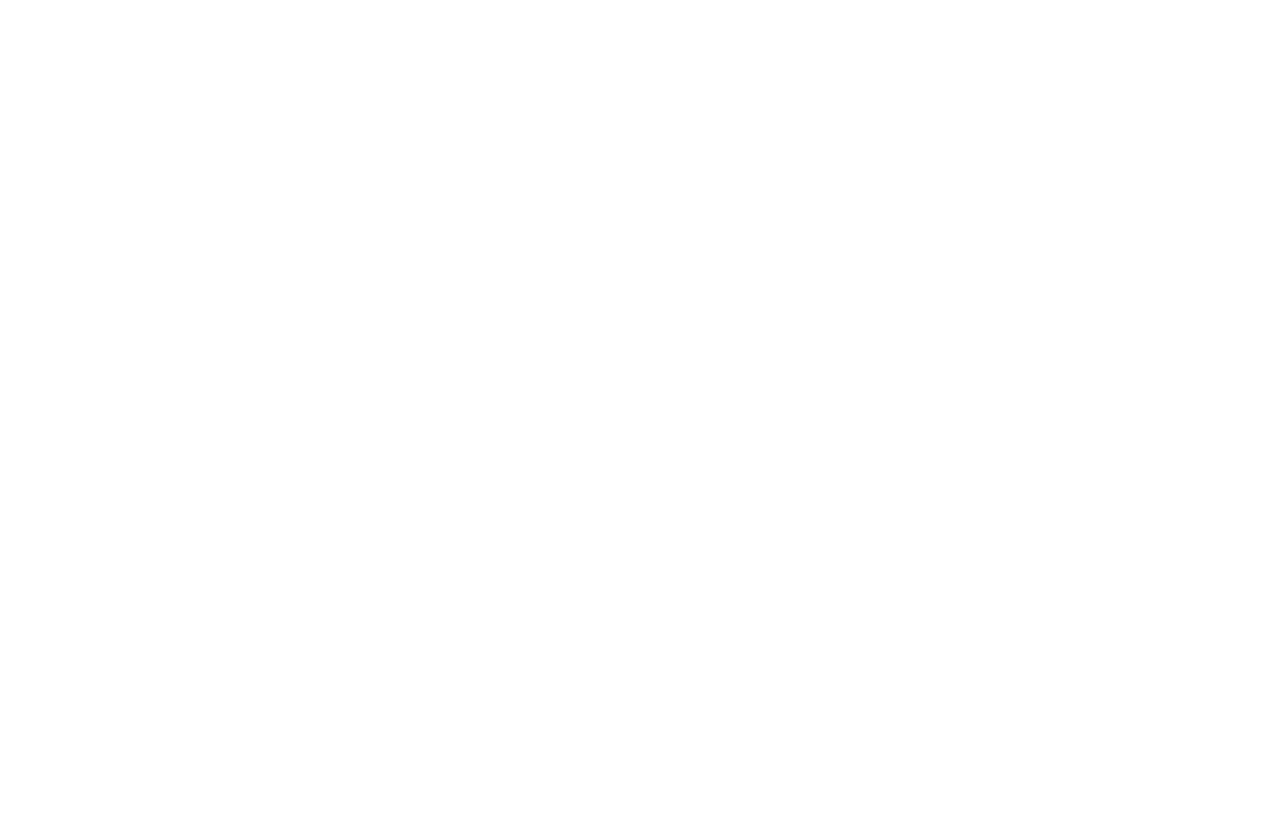
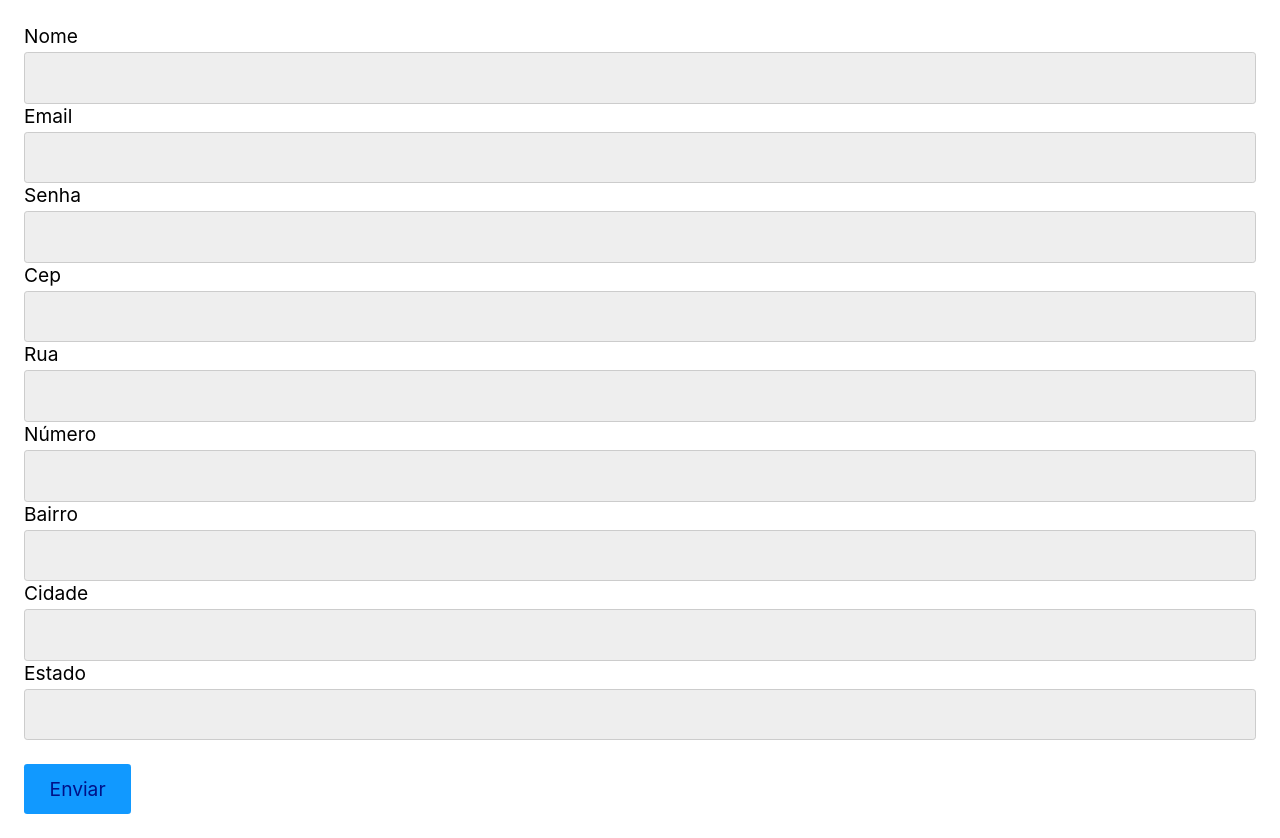
Before and after one commit to Coimbra777/Estudos-React, a React (Vite) app: page / in a window 1280 px wide. Before the commit the page ends 800 px from the top, so only its background shows below. Built offline with nearby package versions, Linux system fonts and the light colour scheme.

Commit message:
Exercicio Formulário de Cadastro / Consumindo API

```diff
--- a/src/App.jsx
+++ b/src/App.jsx
@@ -13,6 +13,8 @@
 // import ExercicioRef from "./estado/useRef/ExercicioRef";
 
 import AppContext from "./estado/useContext/AppContext";
+import TesteForm from "./form/TesteForm";
+import FormApp from "./form/formExercise/FormApp";
 
 const App = () => {
   // const { pathname } = window.location;
@@ -45,7 +47,10 @@
       {/* <UseRef /> */}
       {/* <ExercicioRef /> */}
 
-      <AppContext />
+      {/* <AppContext /> */}
+
+      {/* <TesteForm /> */}
+      <FormApp />
     </div>
   );
 };
--- /dev/null
+++ b/src/form/TesteForm.jsx
@@ -0,0 +1,50 @@
+import React from "react";
+
+const TesteForm = () => {
+  // estado para cada campo
+  const [nome, setNome] = React.useState("");
+  const [email, setEmail] = React.useState("");
+
+  //objeto com valores dos campos
+  const [form, setForm] = React.useState({
+    nome: "",
+    email: "",
+  });
+
+  function handleSubmit(event) {
+    event.preventDefault();
+    console.log(form);
+  }
+
+  function handleChange({ target }) {
+    const { id, value } = target;
+    setForm({ ...form, [id]: value });
+  }
+
+  return (
+    <form onSubmit={handleSubmit}>
+      <label htmlFor="nome">Nome</label>
+      <input
+        id="nome"
+        type="text"
+        value={form.nome}
+        // onChange={(event) => setNome(event.target.value)}
+        onChange={handleChange}
+      />
+      {/* {form.nome} */}
+      <br />
+      <label htmlFor="email">Email</label>
+      <input
+        id="email"
+        type="email"
+        value={form.email}
+        // onChange={(event) => setEmail(event.target.value)}
+        onChange={handleChange}
+      />
+      <br />
+      <button>Enviar</button>
+    </form>
+  );
+};
+
+export default TesteForm;
--- /dev/null
+++ b/src/form/formExercise/FormApp.jsx
@@ -0,0 +1,93 @@
+import React from "react";
+
+const FormApp = () => {
+  const [form, setForm] = React.useState({
+    nome: "",
+    email: "",
+    senha: "",
+    cep: "",
+    rua: "",
+    numero: "",
+    bairro: "",
+    cidade: "",
+    estado: "",
+  });
+
+  const [response, setResponse] = React.useState(null);
+
+  function handleSubmit(event) {
+    event.preventDefault();
+    fetch("https://ranekapi.origamid.dev/json/api/usuario", {
+      method: "POST",
+      headers: {
+        "Content-Type": "application/json",
+      },
+      body: JSON.stringify(form),
+    }).then((response) => {
+      setResponse(response);
+    });
+  }
+
+  function handleChange({ target }) {
+    const { id, value } = target;
+    setForm({ ...form, [id]: value });
+  }
+
+  return (
+    <form onSubmit={handleSubmit}>
+      <label htmlFor="nome">Nome</label>
+      <input type="text" id="nome" value={form.nome} onChange={handleChange} />
+      <label htmlFor="email">Email</label>
+      <input
+        type="email"
+        id="email"
+        value={form.email}
+        onChange={handleChange}
+      />
+      <label htmlFor="senha">Senha</label>
+      <input
+        type="password"
+        id="senha"
+        value={form.senha}
+        onChange={handleChange}
+      />
+      <label htmlFor="cep">Cep</label>
+      <input type="text" id="cep" value={form.cep} onChange={handleChange} />
+      <label htmlFor="rua">Rua</label>
+      <input type="text" id="rua" value={form.rua} onChange={handleChange} />
+      <label htmlFor="numero">Número</label>
+      <input
+        type="text"
+        id="numero"
+        value={form.numero}
+        onChange={handleChange}
+      />
+      <label htmlFor="bairro">Bairro</label>
+      <input
+        type="text"
+        id="bairro"
+        value={form.bairro}
+        onChange={handleChange}
+      />
+      <label htmlFor="cidade">Cidade</label>
+      <input
+        type="text"
+        id="cidade"
+        value={form.cidade}
+        onChange={handleChange}
+      />
+      <label htmlFor="estado">Estado</label>
+      <input
+        type="text"
+        id="estado"
+        value={form.estado}
+        onChange={handleChange}
+      />
+      <br />
+      <button>Enviar</button>
+      {response && response.ok && <p>Usuário Criado</p>}
+    </form>
+  );
+};
+
+export default FormApp;
--- a/src/main.jsx
+++ b/src/main.jsx
@@ -1,6 +1,5 @@
 import React from "react";
 import ReactDOM from "react-dom/client";
 import App from "./App.jsx";
-import ExercicioUm from "./ExercicioUm.jsx";
 
 ReactDOM.createRoot(document.getElementById("root")).render(<App />);
```
Also changed, not shown: src/form/Button.jsx (deleted, +0 -7 lines).
